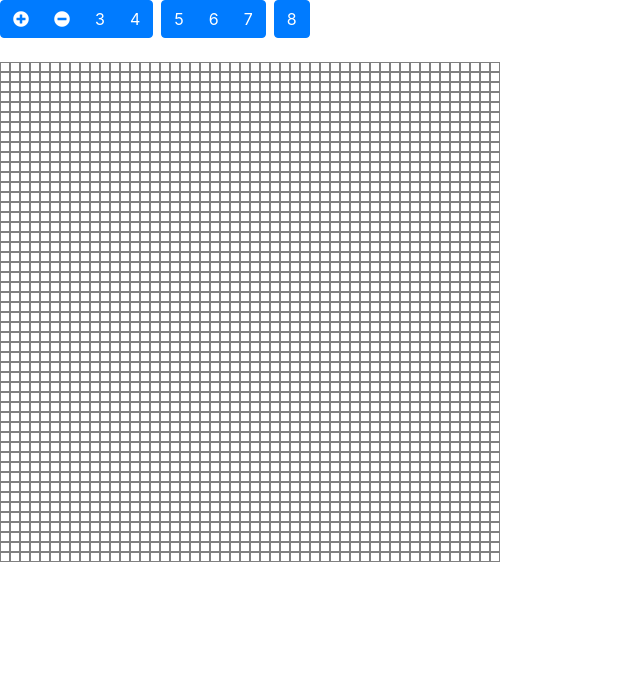
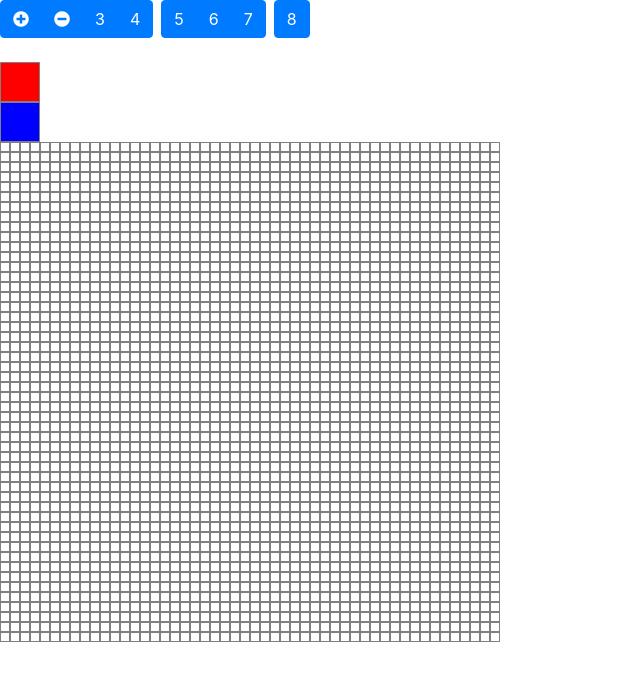
Before and after one commit to reessm01/front-end-capstone, a React (Create React App) app: page / in a window 1280 px wide. Shown: the top 680 px of the page, without its empty margins (0-640 px from the left). Built offline with nearby package versions, Linux system fonts and the light colour scheme.

Commit message:
adding components to planning page

```diff
--- a/src/components/Canvas.js
+++ b/src/components/Canvas.js
@@ -1,26 +1,46 @@
 import React, { Component } from "react";
 import { Grid } from "./Grid";
 import { ToolBar } from "./ToolBar";
+import { PictureList } from "./PictureList";
 //import { connect } from "react-redux";
 export class Canvas extends Component {
   state = {
-      numRows:50,
-      numCols:50,
-      canvasWidth:500
+    numRows: 50,
+    numCols: 50,
+    canvasWidth: 500,
+    pictures: [
+      { pictureId: 1, bgColor: "red" },
+      { pictureId: 2, bgColor: "blue" }
+    ]
+  };
+  componentWillMount() {
+    let grid = [];
+    for (let i = 0; i < 50; i++) {
+      let newArray = [];
+      for (let j = 0; j < 50; j++) {
+        newArray.push({ row: i, columen: j });
       }
-  handleAddGrid = () =>{
+      grid.push(newArray);
+    }
+    this.setState({ ...this.state, grid: grid });
+  }
+  handleAddGrid = () => {
     this.setState({
       numRows: this.state.numRows + 1,
-          numCols: this.state.numCols +1,
+      numCols: this.state.numCols + 1,
       canvasWidth: this.state.canvasWidth + 10
-      })
-  }
-  handleSubtractGrid = ()=>{
+    });
+  };
+  handleSubtractGrid = () => {
     this.setState({
       numRows: this.state.numRows - 1,
       numCols: this.state.numCols - 1,
       canvasWidth: this.state.canvasWidth - 10
-      })
+    });
+  };
+  handleDragOver = (e) =>{
+      console.log("finish dragging");
+      e.preventDefault()
   }
 
   render() {
@@ -28,22 +48,31 @@ export class Canvas extends Component {
     for (let i = 0; i < this.state.numRows; i++) {
       let row = [];
       for (let j = 0; j < this.state.numCols; j++) {
-        row.push(<Grid key={i+","+j}/>);
+        row.push(<Grid key={i + "," + j} />);
       }
       store.push(row);
     }
 
     return (
       <div>
-      <div><ToolBar handleAddGrid={this.handleAddGrid} handleSubtractGrid={this.handleSubtractGrid}/></div>
+        <div>
+          <ToolBar
+            handleAddGrid={this.handleAddGrid}
+            handleSubtractGrid={this.handleSubtractGrid}
+          />
+        </div>
         <br />
-      <div style={{ display: "flex" , width:this.state.canvasWidth+"px", flexWrap:"wrap"}}>
-
-        {/* {store.map(row=>(
-           <Grid />
-        ))}  */}
+        <div>
+          <PictureList pictures={this.state.pictures} />
+        </div>
+        <div onDragOver={this.handleDragOver}
+          style={{
+            display: "flex",
+            width: this.state.canvasWidth + "px",
+            flexWrap: "wrap"
+          }}
+        >
           {store}
-
         </div>
       </div>
     );
--- /dev/null
+++ b/src/components/Picture.js
@@ -0,0 +1,9 @@
+import React, { Component } from "react";
+//import { connect } from "react-redux";
+export class Picture extends Component {
+    render() {
+        return (
+            <div draggable style={{ border: "1px solid grey", width: "40px", height: "40px", backgroundColor:this.props.bgColor}}></div>
+        );
+    }
+}
--- /dev/null
+++ b/src/components/PictureList.js
@@ -0,0 +1,14 @@
+import React, { Component } from "react";
+import { Picture } from "./Picture"
+
+export class PictureList extends Component {
+    render() {
+        return (
+            this.props.pictures.map(picture =>(
+               <Picture key={picture.id}bgColor={picture.bgColor} />
+            ))
+
+
+        );
+    }
+}
```
Lines whose indentation alone changed are shown as unchanged.
